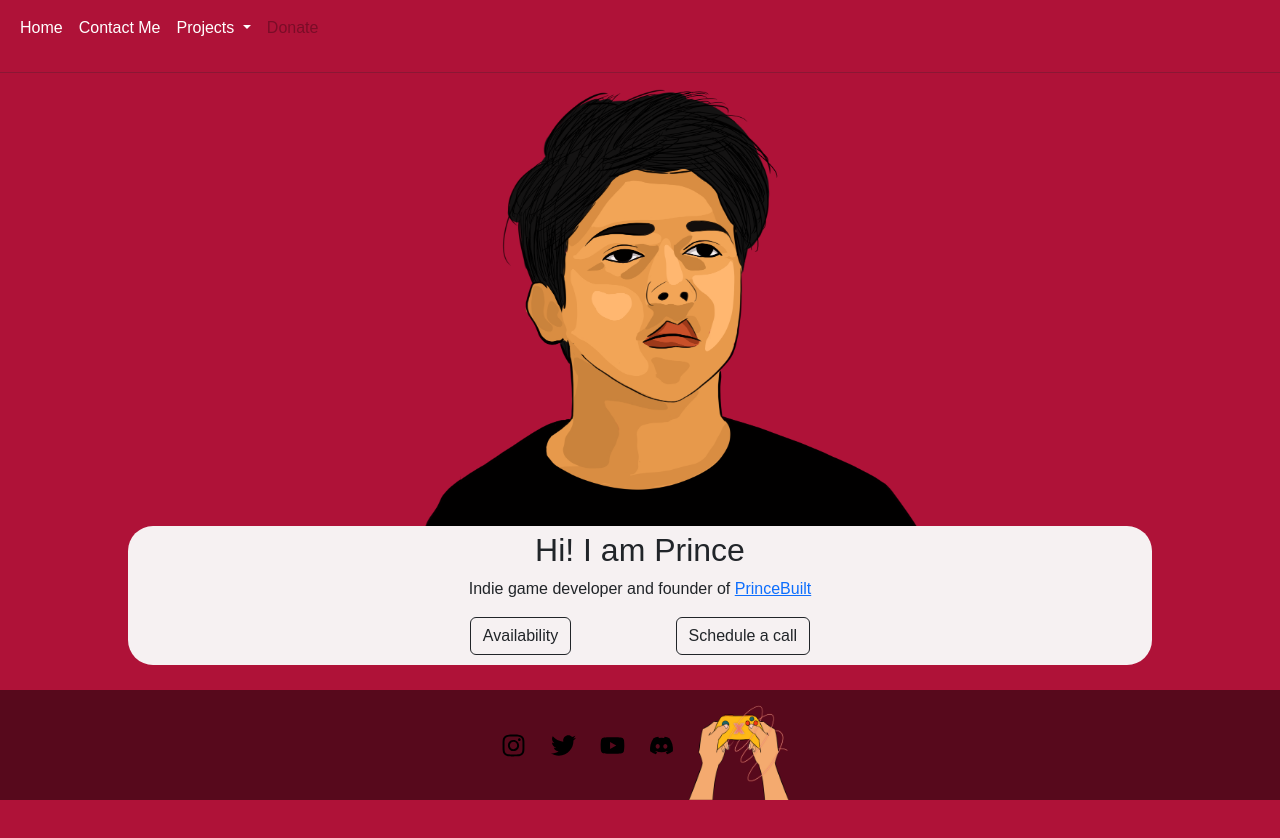
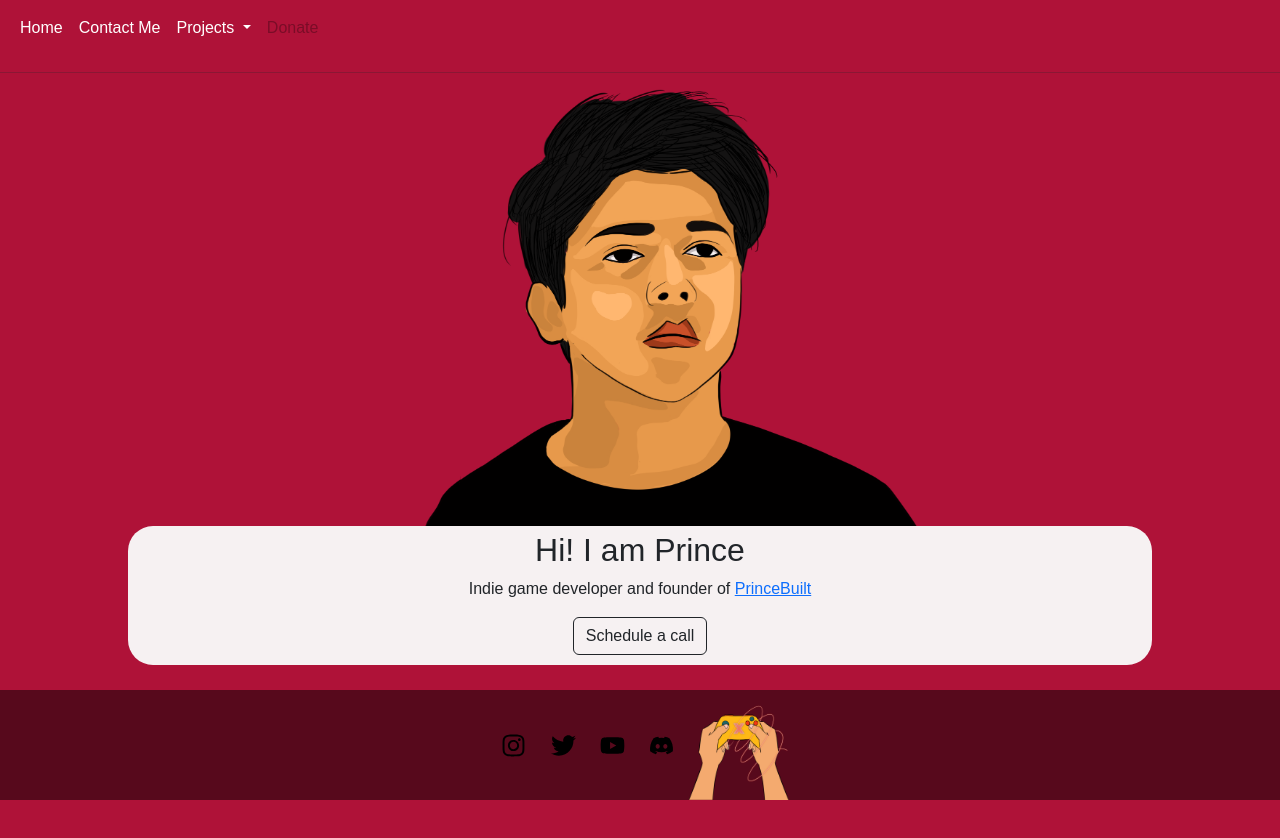
Before and after one commit to sudoprince/personal, a plain HTML site: page index.html in a window 1280 px wide. Drawn offline with nearby package versions, Linux system fonts and the light colour scheme; a web font is replaced by a local one.

Commit message:
Main page done

```diff
--- a/index.html
+++ b/index.html
@@ -86,7 +86,6 @@
           <center>
             <h2>Hi! I am Prince</h2>
             <p>Indie game developer and founder of <a href="facebook.com" target="_blank">PrinceBuilt</a></p>
-            <button type="button" class="homeBtn btn btn-outline-dark">Availability</button>
             <button type="button" class="homeBtn btn btn-outline-dark">Schedule a call</button>
           </center>
         </div>
--- a/styles.css
+++ b/styles.css
@@ -10,8 +10,6 @@ html {
 }
 
 .homeBtn{
-  margin-left: 50px;
-  margin-right: 50px;
   margin-bottom: 10px;
 }
 
```
